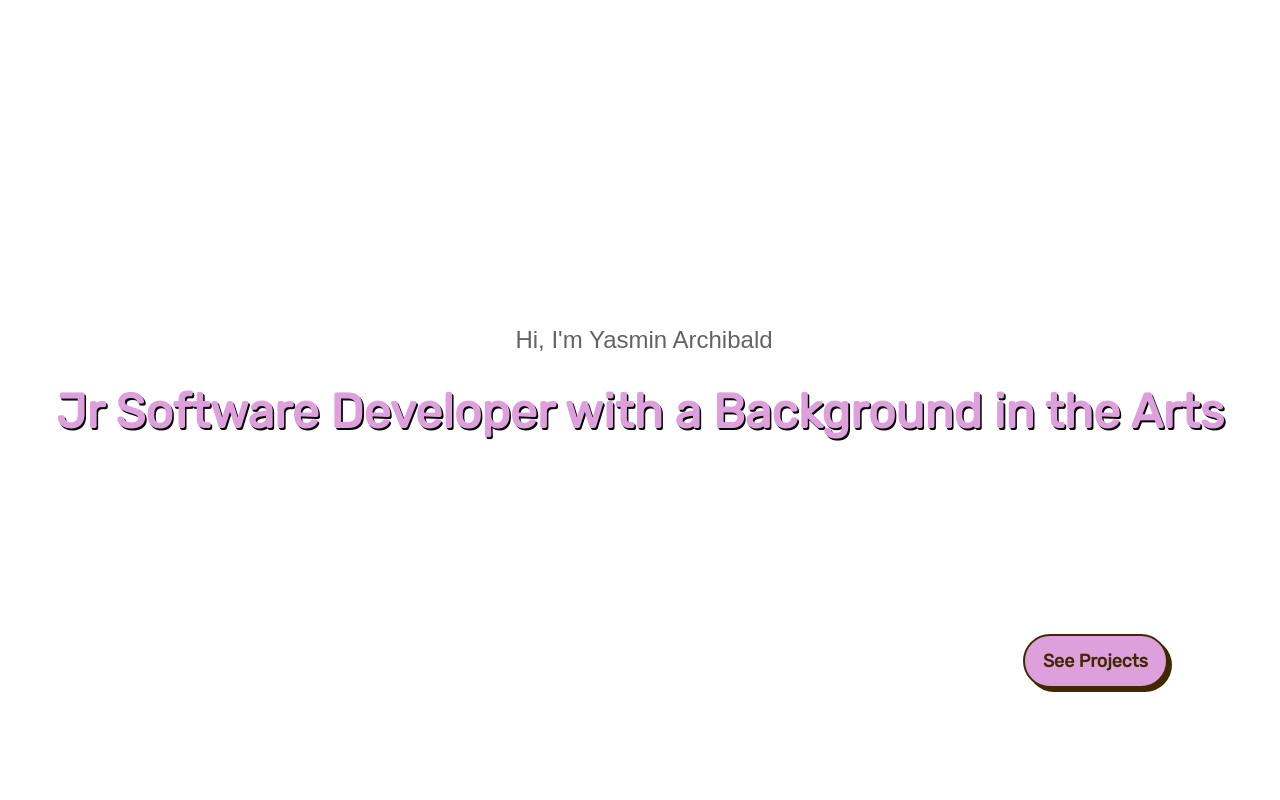
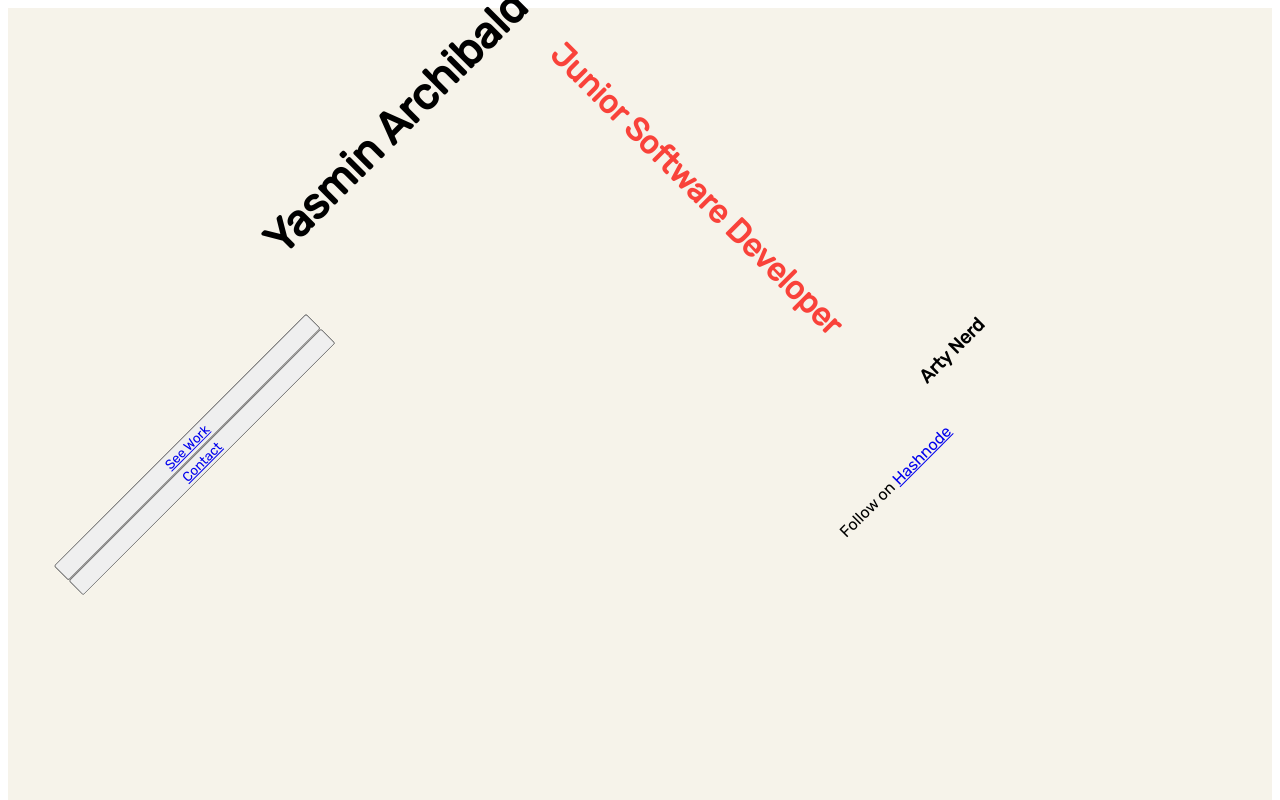
Before and after one commit to Yasmin-A95/Portfolio, a plain HTML site: page index.html in a window 1280 px wide. Shown: the top 800 px of the page. Drawn offline with Linux system fonts and the light colour scheme.

Commit message:
thinking in grids

```diff
--- a/css/style.scss
+++ b/css/style.scss
@@ -14,12 +14,67 @@ $purple: plum;
     font-family: 'Rubik', sans-serif;
 }
 
+header {
+    display: flex;
+    margin: auto;
+    padding-top: 1rem;
+    padding-bottom: 12rem;
+    background: #f6f3ea;
+    min-height: 100vh;
+    padding: 5rem 5vw 2rem;
+
+    h1:nth-child(1) {
+        font-size: calc(1.3rem + 1.8vw);
+        grid-column: 1/4;
+        text-align: right;
+    }
+
+    h1:nth-child(2) {
+        color: #f9423a;
+        writing-mode: vertical-lr;
+        grid-column: 3 / 4;
+        grid-row: 2 / 5;
+        justify-self: end;
+        margin-top: -10px;
+        margin-right: -10px;
+    }
+
+    h3 {
+        grid-row: 4/4;
+        grid-column: 4/4;
+        margin-bottom: 0;
+    }
+
+    #btn-container {
+        grid-row: 2;
+        grid-column: 2;
+        text-align: right;
+        display: flex;
+        flex-direction: column;
+    }
+
+    #blog-link {
+        grid-row: 5;
+        grid-column: 3/4;
+        justify-self: end;
+    }
+}
+
+#header-wrap {
+    width: 66vw;
+    display: grid;
+    grid-template-columns: auto 1fr 1fr auto;
+    grid-template-rows: auto 1fr 1fr auto auto;;
+    grid-gap: 1rem;
+    transform: rotate(-45deg);
+}
+
 .outter-container {
     font-family: sans-serif;
     display: grid;
     gap: 2rem;
     grid-template-columns: repeat(auto-fit minmax(200px, 1fr));
-    grid-template-rows: 1fr 1fr 1fr;
+    grid-template-rows: 1fr 1fr 1fr 1fr auto;
 }
 
 #intro {
--- a/index.html
+++ b/index.html
@@ -4,13 +4,30 @@
 <head>
     <meta charset="UTF-8">
     <meta name="viewport" content="width=device-width, initial-scale=1.0">
-    <link rel="stylesheet" href="css/normalise.css">
     <link rel="stylesheet" href="css/style.css">
     <title>WowwowowowoW</title>
 </head>
 
 <body>
-    <section id="intro">
+    <header>
+        <div id="header-wrap">
+            <h1>Yasmin Archibald</h1>
+            <h1>Junior Software Developer</h1>
+            <div id="btn-container">
+                <button id="go-to-projects">
+                    <a href="#projects"> See Work </a>
+                </button>
+                <button>
+                    <a href="#contact"> Contact </a>
+                </button>
+            </div>
+            <h3>Arty Nerd</h3>
+            <div id="blog-link">
+                <p>Follow on <a href="#">Hashnode</a> </p>
+            </div>
+        </div>
+    </header>
+    <!-- <section id="intro">
         <div id="intro-text">
             <p id="name">Hi, I'm Yasmin Archibald</p>
             <h1 id="heading">Jr Software Developer with a Background in the Arts</h1>
@@ -123,7 +140,6 @@
                 <a href="https://www.meetup.com/ruby-on-rails-oceania-sydney/events/288431489/" target="_blank" rel="noopener noreferrer">RoRoSyd</a>
             </div>
         </section>
-    </section>
+    </section> -->
 </body>
-
 </html>
```
Also changed, not shown: css/style.css, 1 other file.
